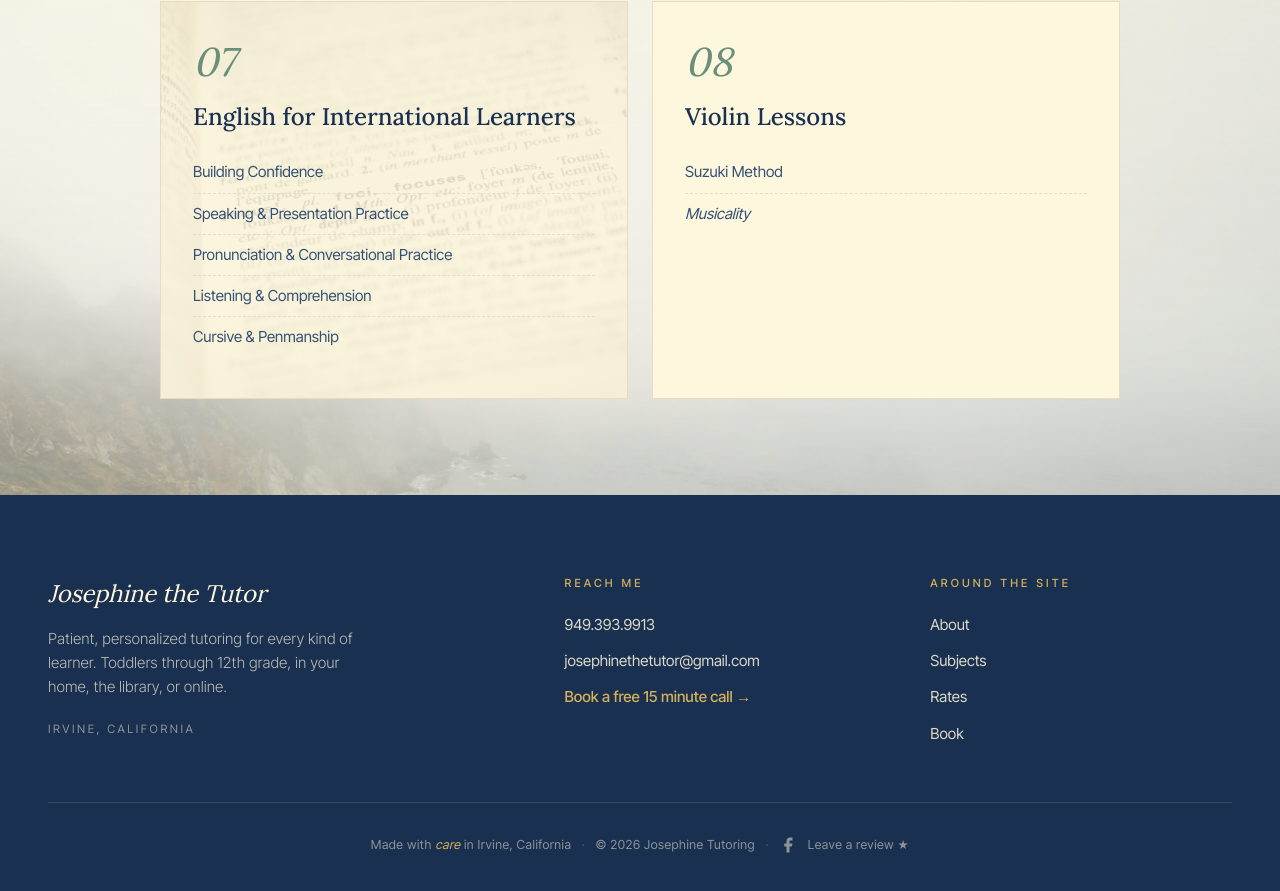
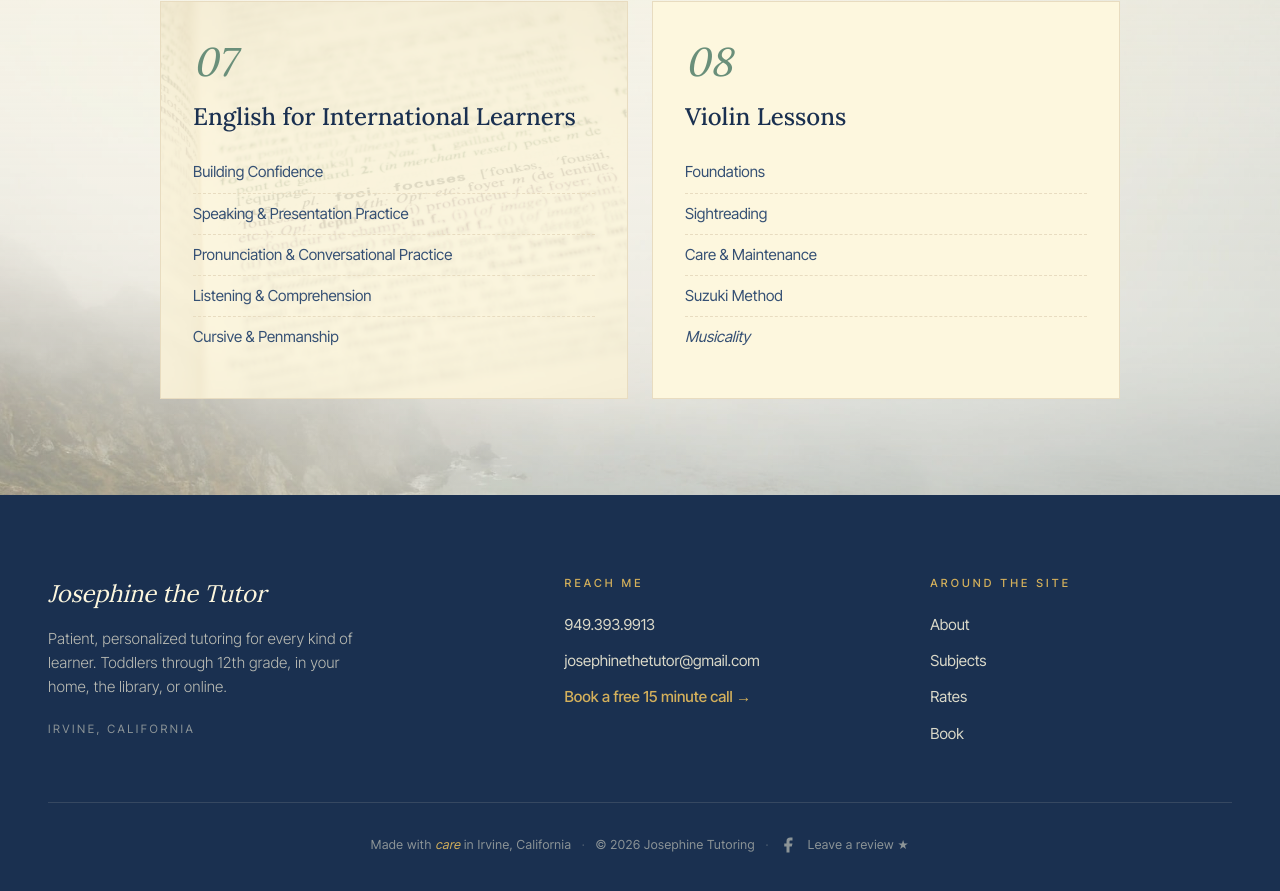
Before and after one commit to patrickparagas1/josephine-tutoring, a Next.js app: page /subjects in a window 1280 px wide. Shown: the part 1712-2603 px from the top of the page. Built offline with nearby package versions, Linux system fonts and the light colour scheme.

Commit message:
Add Foundations, Sightreading, Care & Maintenance to Violin Lessons tile

```diff
--- a/components/Services.tsx
+++ b/components/Services.tsx
@@ -70,7 +70,7 @@ export default function Services() {
             id: "violin",
             num: "08",
             title: "Violin Lessons",
-            items: ["Suzuki Method", "Musicality"],
+            items: ["Foundations", "Sightreading", "Care & Maintenance", "Suzuki Method", "Musicality"],
           },
         ].map((card) => (
           <div
```
